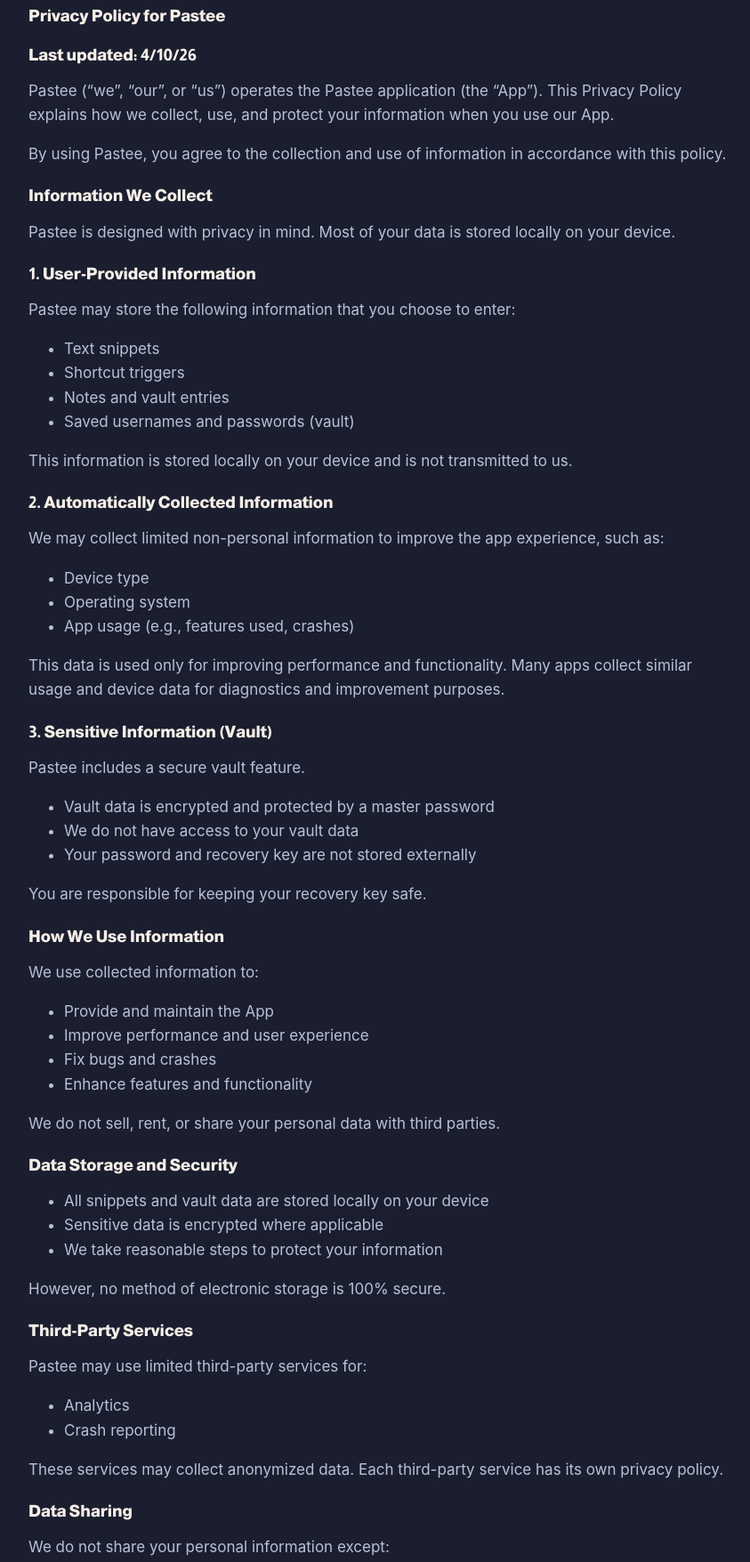
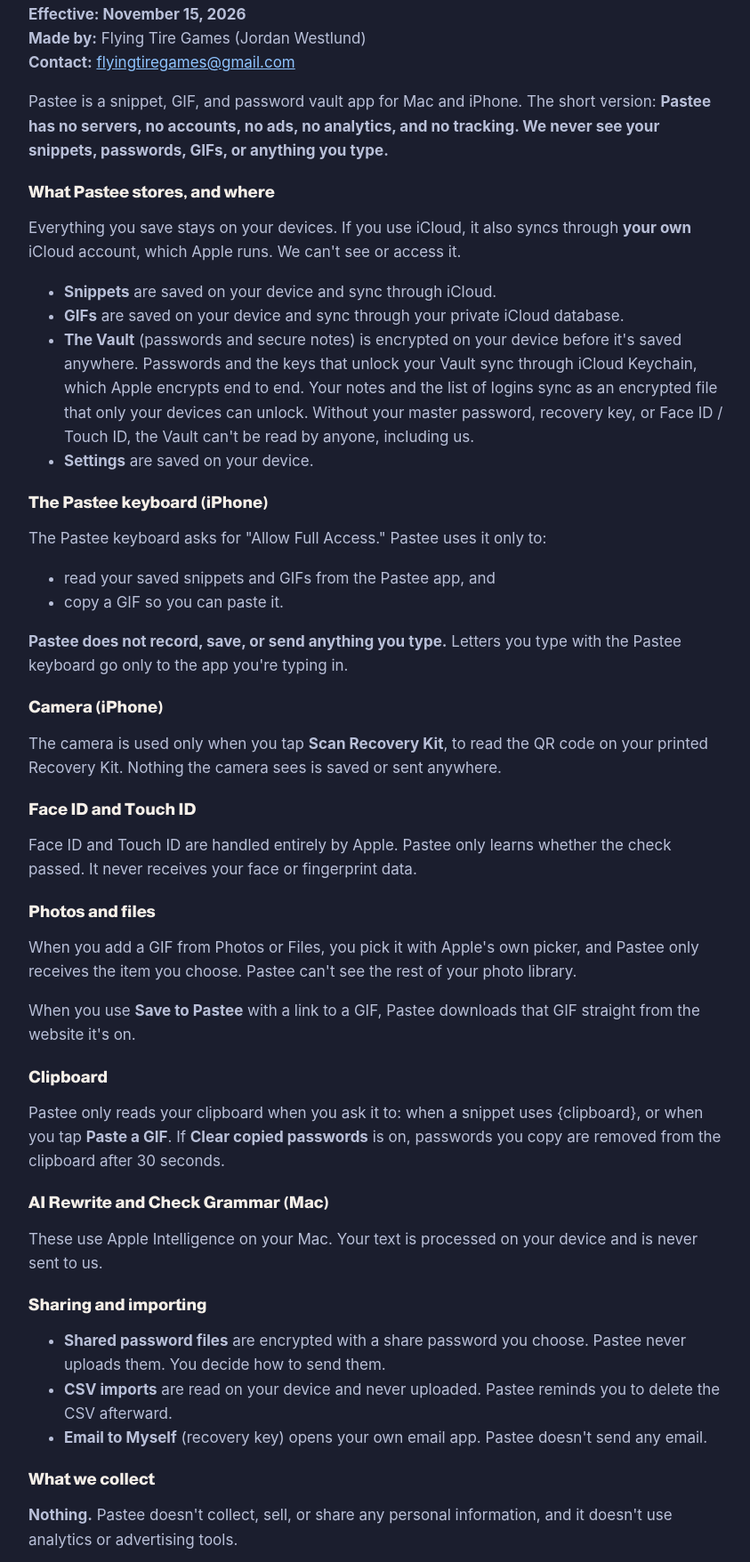
Before and after one commit to flyingtiregames-cell/flyingtiregames-cell.github.io, a plain HTML site: page privacy-policy/index.html in a window 1280 px wide. Shown: the part 5910-7666 px from the top of the page at 89% size, without its empty margins (214-1057 px from the left). Drawn offline with Linux system fonts and the light colour scheme.

Commit message:
Update Pastee privacy policy
Co-Authored-By: Claude Opus 5.5 <noreply@anthropic.com>
Claude-Session: https://claude.ai/code/session_01NihMo6dq3xodyZV3b9gVyK

```diff
--- a/privacy-policy/index.html
+++ b/privacy-policy/index.html
@@ -156,83 +156,55 @@
 </section>
 <section class="policy-app" id="pastee">
 <h2>Pastee Privacy Policy</h2>
-<h3>Privacy Policy for Pastee</h3>
-<h3>Last updated: 4/10/26</h3>
-<p>Pastee (“we”, “our”, or “us”) operates the Pastee application (the “App”). This Privacy Policy explains how we collect, use, and protect your information when you use our App.</p>
-<p>By using Pastee, you agree to the collection and use of information in accordance with this policy.</p>
-<h3>Information We Collect</h3>
-<p>Pastee is designed with privacy in mind. Most of your data is stored locally on your device.</p>
-<h3>1. User-Provided Information</h3>
-<p>Pastee may store the following information that you choose to enter:</p>
+<p><strong>Effective: November 15, 2026</strong><br><strong>Made by:</strong> Flying Tire Games (Jordan Westlund)<br><strong>Contact:</strong> <a href="mailto:flyingtiregames@gmail.com">flyingtiregames@gmail.com</a></p>
+<p>Pastee is a snippet, GIF, and password vault app for Mac and iPhone. The short version: <strong>Pastee has no servers, no accounts, no ads, no analytics, and no tracking. We never see your snippets, passwords, GIFs, or anything you type.</strong></p>
+<h3>What Pastee stores, and where</h3>
+<p>Everything you save stays on your devices. If you use iCloud, it also syncs through <strong>your own</strong> iCloud account, which Apple runs. We can't see or access it.</p>
 <ul>
-<li>Text snippets</li>
-<li>Shortcut triggers</li>
-<li>Notes and vault entries</li>
-<li>Saved usernames and passwords (vault)</li>
+<li><strong>Snippets</strong> are saved on your device and sync through iCloud.</li>
+<li><strong>GIFs</strong> are saved on your device and sync through your private iCloud database.</li>
+<li><strong>The Vault</strong> (passwords and secure notes) is encrypted on your device before it's saved anywhere. Passwords and the keys that unlock your Vault sync through iCloud Keychain, which Apple encrypts end to end. Your notes and the list of logins sync as an encrypted file that only your devices can unlock. Without your master password, recovery key, or Face ID / Touch ID, the Vault can't be read by anyone, including us.</li>
+<li><strong>Settings</strong> are saved on your device.</li>
 </ul>
-<p>This information is stored locally on your device and is not transmitted to us.</p>
-<h3>2. Automatically Collected Information</h3>
-<p>We may collect limited non-personal information to improve the app experience, such as:</p>
+<h3>The Pastee keyboard (iPhone)</h3>
+<p>The Pastee keyboard asks for "Allow Full Access." Pastee uses it only to:</p>
 <ul>
-<li>Device type</li>
-<li>Operating system</li>
-<li>App usage (e.g., features used, crashes)</li>
+<li>read your saved snippets and GIFs from the Pastee app, and</li>
+<li>copy a GIF so you can paste it.</li>
 </ul>
-<p>This data is used only for improving performance and functionality. Many apps collect similar usage and device data for diagnostics and improvement purposes.</p>
-<h3>3. Sensitive Information (Vault)</h3>
-<p>Pastee includes a secure vault feature.</p>
+<p><strong>Pastee does not record, save, or send anything you type.</strong> Letters you type with the Pastee keyboard go only to the app you're typing in.</p>
+<h3>Camera (iPhone)</h3>
+<p>The camera is used only when you tap <strong>Scan Recovery Kit</strong>, to read the QR code on your printed Recovery Kit. Nothing the camera sees is saved or sent anywhere.</p>
+<h3>Face ID and Touch ID</h3>
+<p>Face ID and Touch ID are handled entirely by Apple. Pastee only learns whether the check passed. It never receives your face or fingerprint data.</p>
+<h3>Photos and files</h3>
+<p>When you add a GIF from Photos or Files, you pick it with Apple's own picker, and Pastee only receives the item you choose. Pastee can't see the rest of your photo library.</p>
+<p>When you use <strong>Save to Pastee</strong> with a link to a GIF, Pastee downloads that GIF straight from the website it's on.</p>
+<h3>Clipboard</h3>
+<p>Pastee only reads your clipboard when you ask it to: when a snippet uses {clipboard}, or when you tap <strong>Paste a GIF</strong>. If <strong>Clear copied passwords</strong> is on, passwords you copy are removed from the clipboard after 30 seconds.</p>
+<h3>AI Rewrite and Check Grammar (Mac)</h3>
+<p>These use Apple Intelligence on your Mac. Your text is processed on your device and is never sent to us.</p>
+<h3>Sharing and importing</h3>
 <ul>
-<li>Vault data is encrypted and protected by a master password</li>
-<li>We do not have access to your vault data</li>
-<li>Your password and recovery key are not stored externally</li>
+<li><strong>Shared password files</strong> are encrypted with a share password you choose. Pastee never uploads them. You decide how to send them.</li>
+<li><strong>CSV imports</strong> are read on your device and never uploaded. Pastee reminds you to delete the CSV afterward.</li>
+<li><strong>Email to Myself</strong> (recovery key) opens your own email app. Pastee doesn't send any email.</li>
 </ul>
-<p>You are responsible for keeping your recovery key safe.</p>
-<h3>How We Use Information</h3>
-<p>We use collected information to:</p>
+<h3>What we collect</h3>
+<p><strong>Nothing.</strong> Pastee doesn't collect, sell, or share any personal information, and it doesn't use analytics or advertising tools.</p>
+<h3>Deleting your data</h3>
 <ul>
-<li>Provide and maintain the App</li>
-<li>Improve performance and user experience</li>
-<li>Fix bugs and crashes</li>
-<li>Enhance features and functionality</li>
+<li>Delete snippets, GIFs, passwords, or notes in the app at any time.</li>
+<li><strong>Reset Vault</strong> permanently deletes your Vault, on all synced devices if sync is on.</li>
+<li>To remove Pastee's iCloud data, go to <strong>Settings → [your name] → iCloud → Manage Account Storage</strong> on iPhone, or <strong>System Settings → [your name] → iCloud → Manage</strong> on Mac.</li>
+<li>Deleting the app removes the data saved on that device.</li>
 </ul>
-<p>We do not sell, rent, or share your personal data with third parties.</p>
-<h3>Data Storage and Security</h3>
-<ul>
-<li>All snippets and vault data are stored locally on your device</li>
-<li>Sensitive data is encrypted where applicable</li>
-<li>We take reasonable steps to protect your information</li>
-</ul>
-<p>However, no method of electronic storage is 100% secure.</p>
-<h3>Third-Party Services</h3>
-<p>Pastee may use limited third-party services for:</p>
-<ul>
-<li>Analytics</li>
-<li>Crash reporting</li>
-</ul>
-<p>These services may collect anonymized data. Each third-party service has its own privacy policy.</p>
-<h3>Data Sharing</h3>
-<p>We do not share your personal information except:</p>
-<ul>
-<li>If required by law</li>
-<li>To protect our rights or prevent fraud</li>
-<li>To comply with legal obligations</li>
-</ul>
-<h3>Your Data Rights</h3>
-<p>You have full control over your data:</p>
-<ul>
-<li>You can edit or delete snippets at any time</li>
-<li>You can delete vault data at any time</li>
-<li>Uninstalling the app removes all locally stored data</li>
-</ul>
-<h3>Children’s Privacy</h3>
-<p>Pastee is not intended for children under 13.</p>
-<p>We do not knowingly collect personal information from children.</p>
-<h3>Changes to This Privacy Policy</h3>
-<p>We may update this Privacy Policy from time to time.</p>
-<p>Any changes will be posted on this page with an updated date.</p>
-<h3>Contact Us</h3>
-<p>If you have any questions about this Privacy Policy, you can contact us at</p>
-<p>flyingtiregames@gmail.com</p>
+<h3>Children</h3>
+<p>Pastee isn't directed at children under 13, and it doesn't knowingly collect information from anyone.</p>
+<h3>Changes</h3>
+<p>If this policy changes, the new version will be posted on this page with a new effective date.</p>
+<h3>Questions</h3>
+<p>Email <a href="mailto:flyingtiregames@gmail.com">flyingtiregames@gmail.com</a>.</p>
 </section>
 <section class="policy-app" id="zenlyfe">
 <h2>ZenLyfe Privacy Policy</h2>
```
